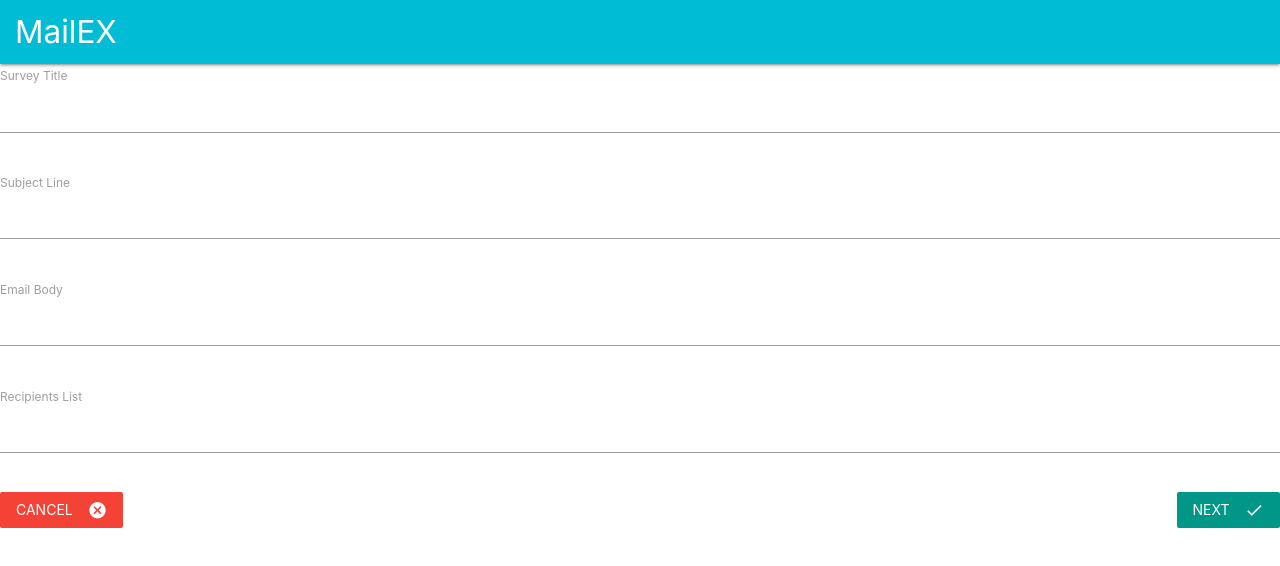
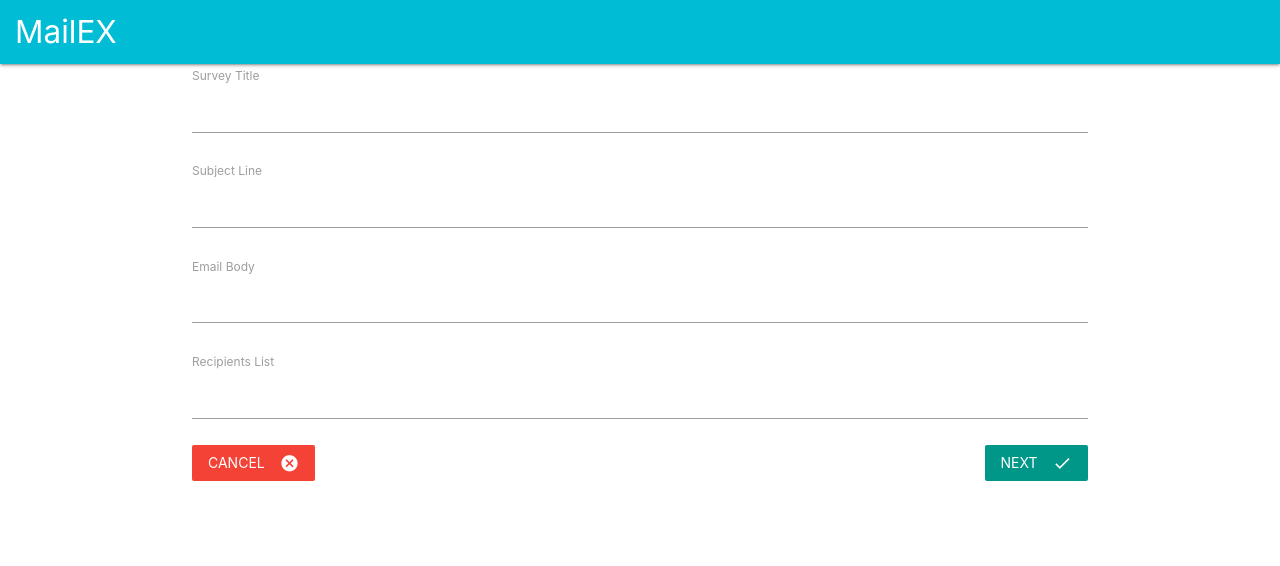
Before and after one commit to Utkarsh9799/MailEX, a React (Create React App) app in the folder client/: page /surveys/new in a window 1280 px wide. Shown: the top 566 px of the page. Built offline with nearby package versions, Linux system fonts and the light colour scheme; no server answers.

Commit message:
Survey form resize

```diff
--- a/client/src/components/App.js
+++ b/client/src/components/App.js
@@ -19,11 +19,17 @@ class App extends Component {
 		return (
 			<div>
 				<BrowserRouter>
-					<div>
+					<div className="container-fluid">
 						<Header />
-						<Route exact path="/" component={Landing} />
-						<Route exact path="/surveys" component={Dashboard} />
-						<Route path="/surveys/new" component={SurveyNew} />
+						<div className="container">
+							<Route exact path="/" component={Landing} />
+							<Route
+								exact
+								path="/surveys"
+								component={Dashboard}
+							/>
+							<Route path="/surveys/new" component={SurveyNew} />
+						</div>
 					</div>
 				</BrowserRouter>
 			</div>
```
